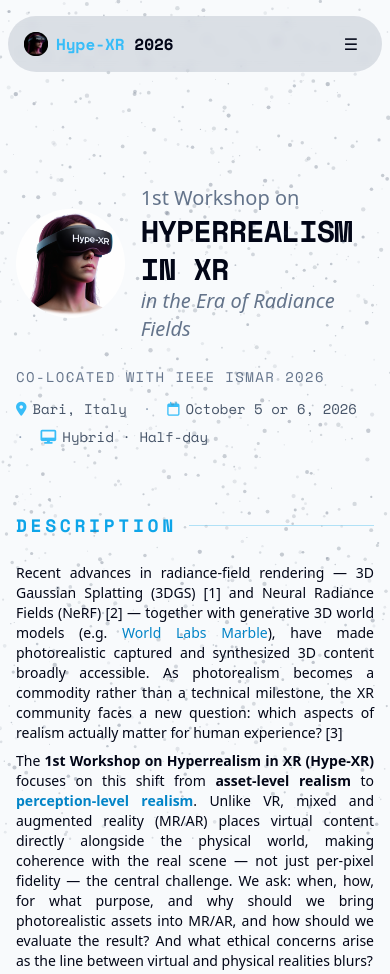
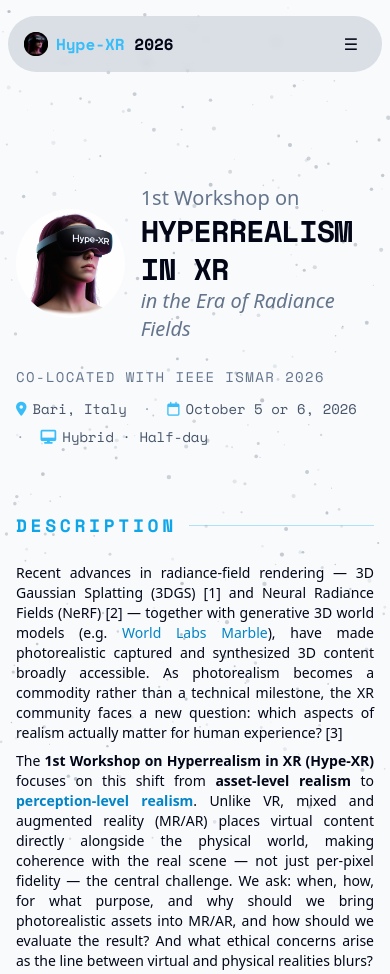
Before and after one commit to mediated-reality/rf4xr, a website: page docs/hype-xr2026/index.html in a window 390 px wide. Shown: the top 974 px of the page. Drawn offline with nearby package versions, Linux system fonts and the light colour scheme.

Commit message:
adjusting for mobile

```diff
--- a/docs/hype-xr2026/index.html
+++ b/docs/hype-xr2026/index.html
@@ -423,7 +423,7 @@
         const canvas = document.getElementById('particle-canvas');
         const ctx = canvas.getContext('2d');
 
-        const COUNT = 1000;
+        const COUNT = window.innerWidth < 640 ? 300 : 1000;
         const REPEL_RADIUS = 130;
         const REPEL_FORCE = 0.55;
         const MAX_SPEED = 1.4;
```
